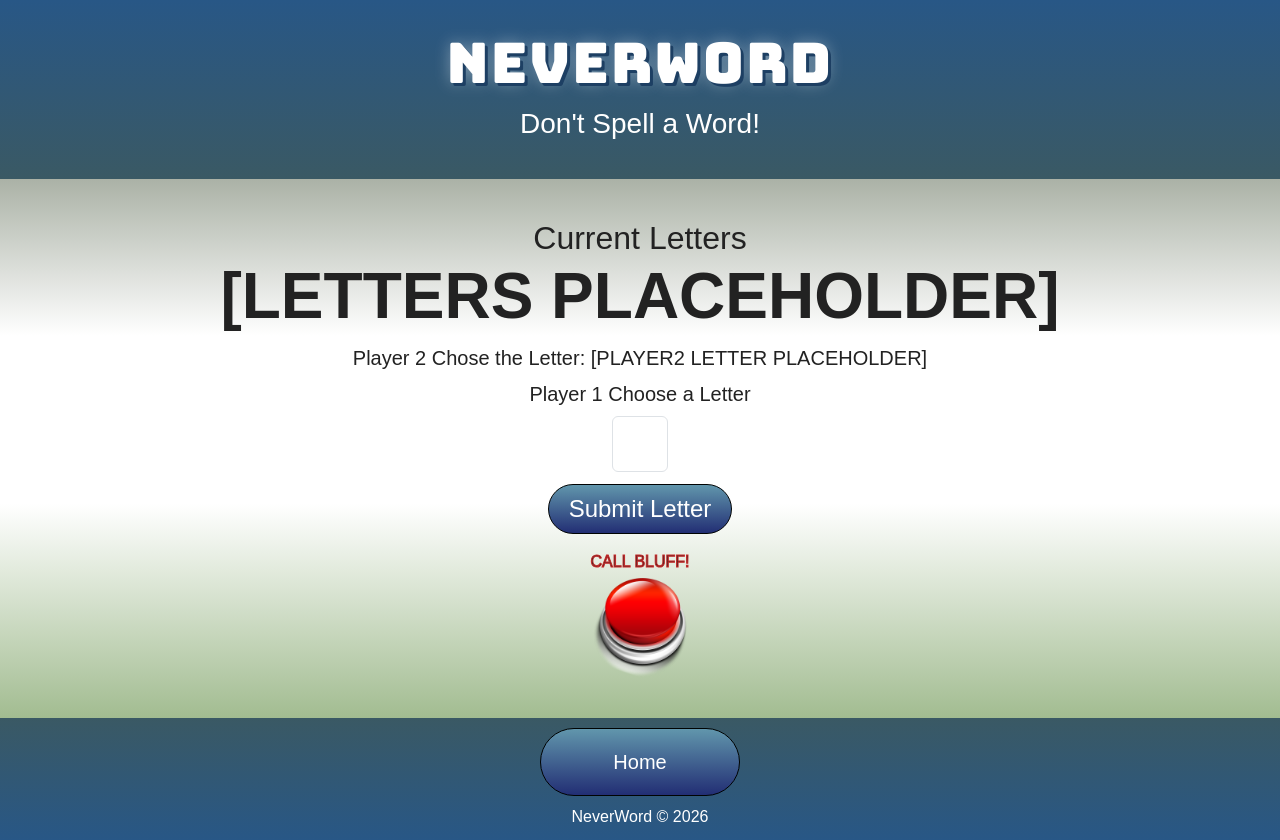
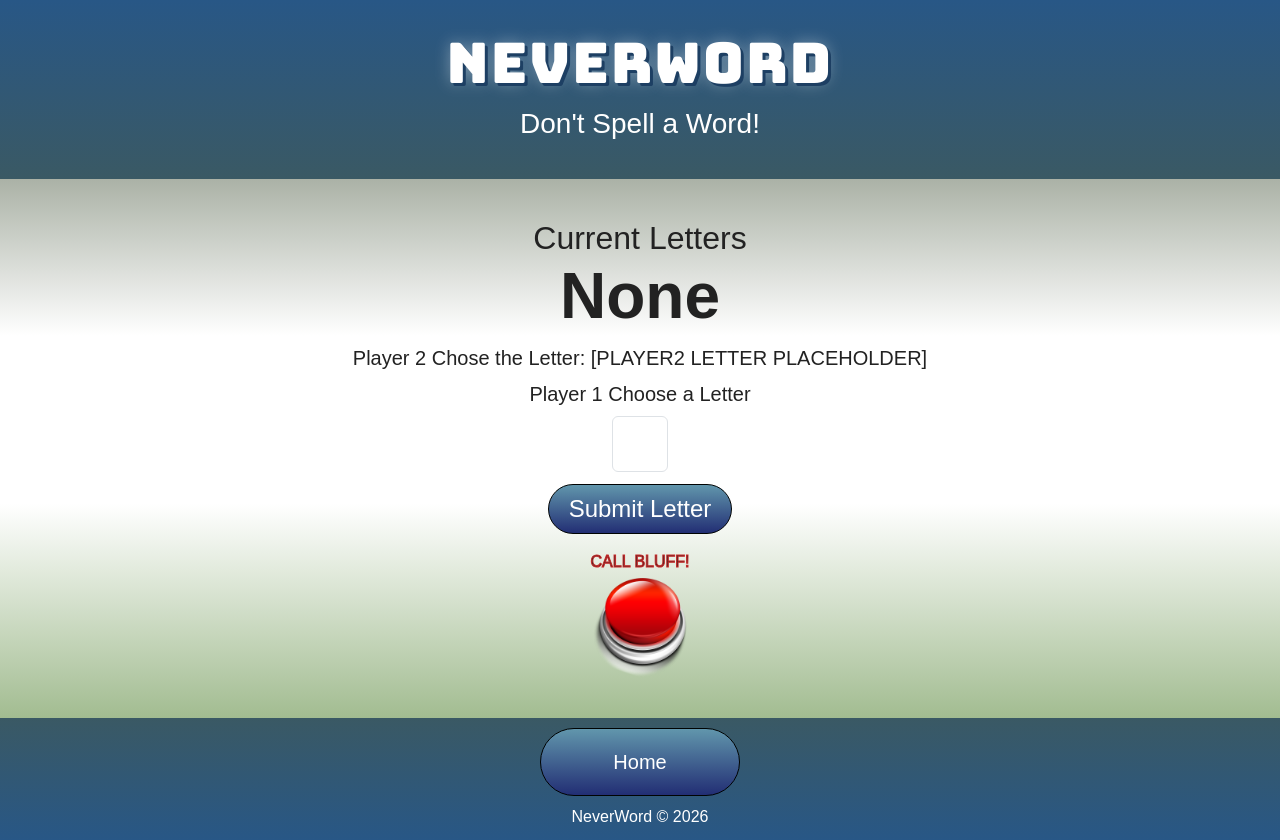
Before and after one commit to tmwonnacott/startup, a React (Vite) app: page /start in a window 1280 px wide. Built offline with nearby package versions, Linux system fonts and the light colour scheme.

Commit message:
made it so the lettersplaceholder is always capital

```diff
--- a/src/start/start.jsx
+++ b/src/start/start.jsx
@@ -5,10 +5,10 @@ import './start.css';
 
 export function StartGame() {
   const [letter, setLetter] = useState('');
-  const [currentLetters, setCurrentLetters] = useState('[LETTERS PLACEHOLDER]');
+  const [currentLetters, setCurrentLetters] = useState('None');
 
   function submitLetter() {
-    const submittedLetter = letter.trim();
+    const submittedLetter = letter.trim().toUpperCase();
     if (submittedLetter) {
       setCurrentLetters(submittedLetter);
     }
```
